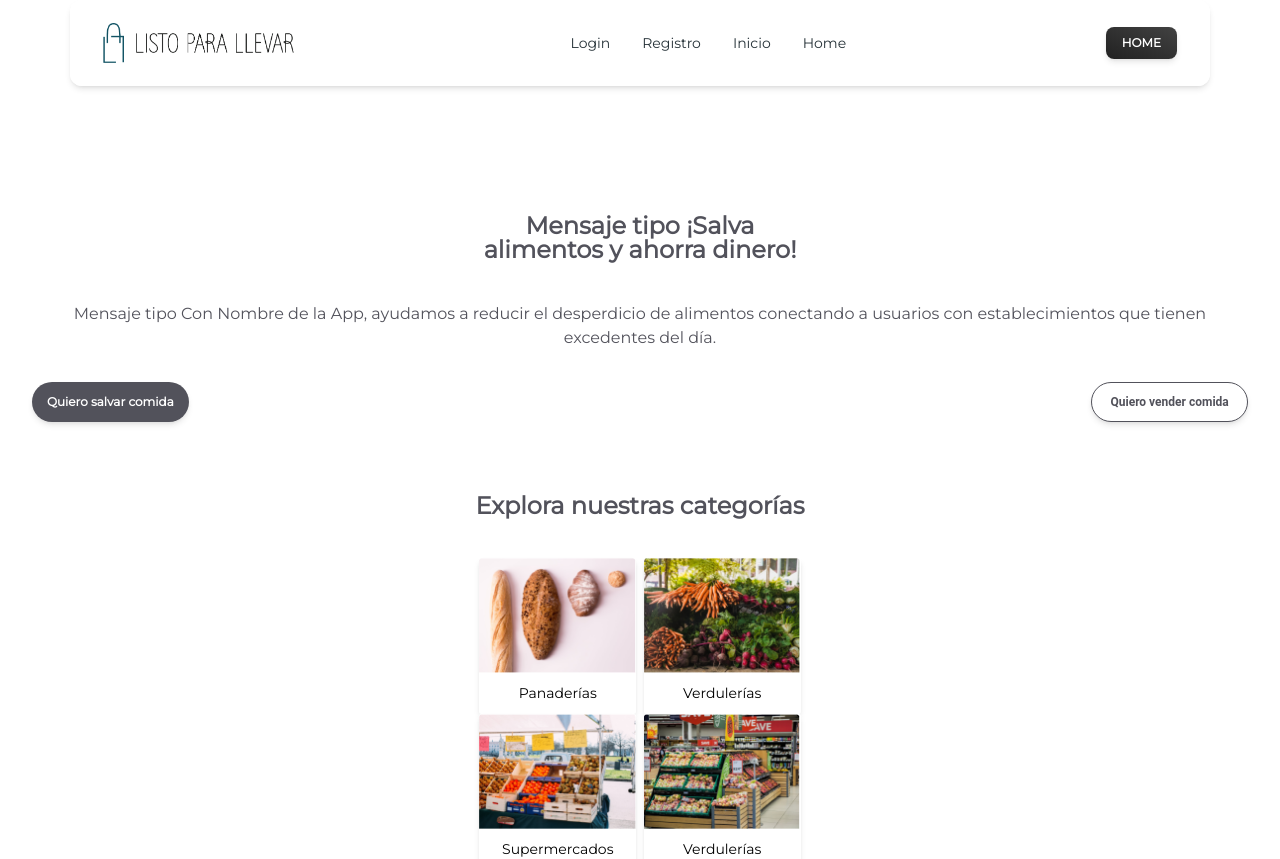
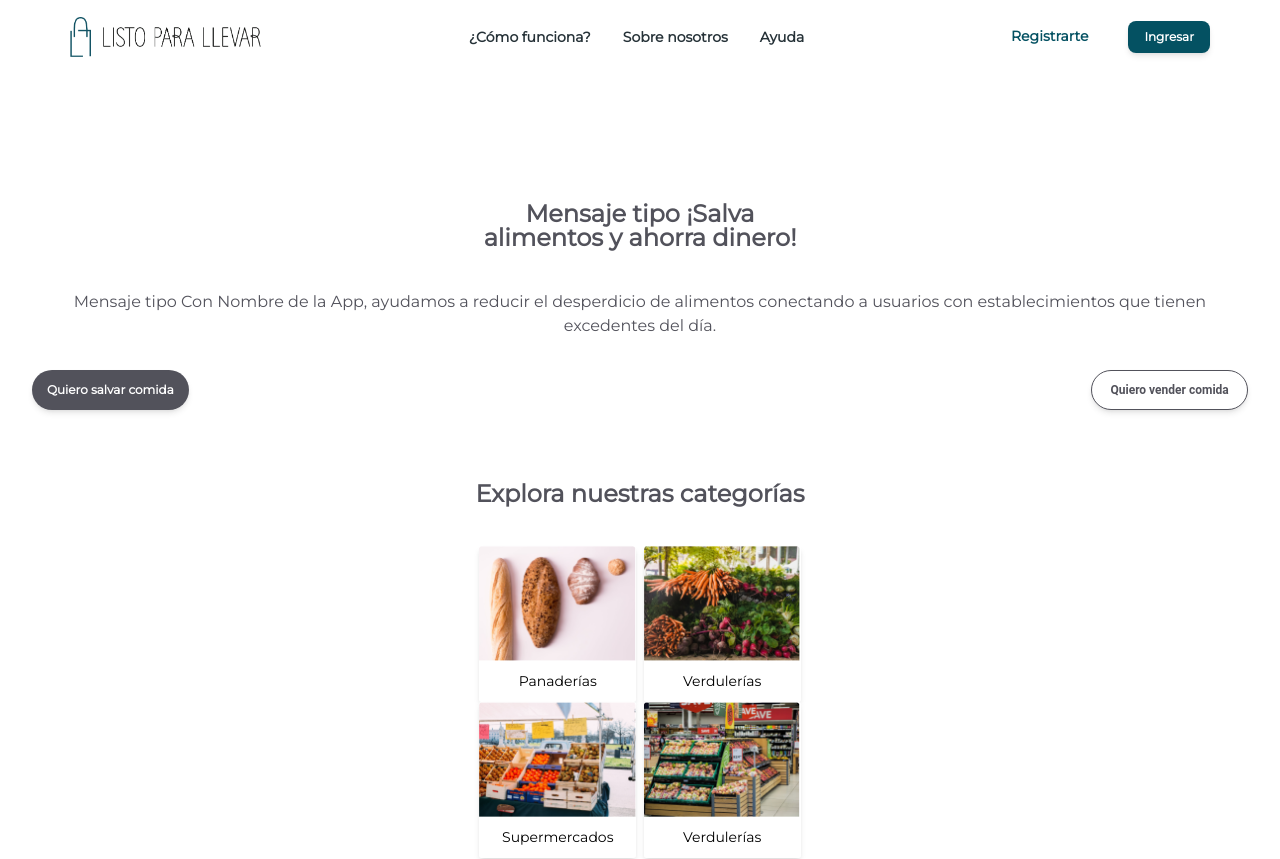
Before and after one commit to No-Country/s10-10-m-php-react-amazon, a React (Vite) app in the folder front/: page / in a window 1280 px wide. Shown: the top 859 px of the page. Built offline with nearby package versions, Linux system fonts and the light colour scheme.

Commit message:
BasicNavBar modified

```diff
--- a/front/src/components/BasicNavbar/index.jsx
+++ b/front/src/components/BasicNavbar/index.jsx
@@ -7,14 +7,15 @@ import {
   Collapse,
 } from "@material-tailwind/react";
 import { Link } from "wouter";
-import Logo from '../../assets/logo.png';
-const BasicNavbar =() => {
+import Logo from "../../assets/logo.png";
+
+const BasicNavbar = () => {
   const [openNav, setOpenNav] = React.useState(false);
 
   React.useEffect(() => {
     window.addEventListener(
       "resize",
-      () => window.innerWidth >= 960 && setOpenNav(false),
+      () => window.innerWidth >= 960 && setOpenNav(false)
     );
   }, []);
 
@@ -24,58 +25,57 @@ const BasicNavbar =() => {
         as="li"
         variant="small"
         color="blue-gray"
-        className="p-1 font-normal"
+        className="p-1 font-bold"
       >
-        <Link to="/auth/user/login" className="flex items-center">
-          Login
-        </Link>
+        <Link to="/">¿Cómo funciona?</Link>
       </Typography>
       <Typography
         as="li"
         variant="small"
         color="blue-gray"
-        className="p-1 font-normal"
+        className="p-1 font-bold"
       >
-        <Link to="/auth/user/signup" className="flex items-center">
-          Registro
-        </Link>
+        <Link to="/">Sobre nosotros</Link>
       </Typography>
       <Typography
         as="li"
         variant="small"
         color="blue-gray"
-        className="p-1 font-normal"
+        className="p-1 font-bold"
       >
-        <Link to="/" className="flex items-center">
-          Inicio
-        </Link>
-      </Typography>
-      <Typography
-        as="li"
-        variant="small"
-        color="blue-gray"
-        className="p-1 font-normal"
-      >
-        <Link to="/" className="flex items-center">
-          Home
-        </Link>
+        <Link to="/">Ayuda</Link>
       </Typography>
     </ul>
   );
 
   return (
-    <Navbar className="mx-auto max-w-screen-xl py-2 px-4 lg:px-8 lg:py-4">
+    <Navbar className="mx-auto  py-2 px-4 lg:px-8 lg:py-4 shadow-none">
       <div className="container mx-auto flex items-center justify-between text-blue-gray-900">
-        <Link
-          to="/"
-          className="mr-4 cursor-pointer py-1.5 font-medium"
+        <Link to="/">
+          <img
+            src={Logo}
+            alt="Listo Para Llevar"
+            className="object-cover object-center w-48 cursor-pointer"
+          />
+        </Link>
+
+        <div className="hidden lg:block">{navList}</div>
+        <div>
+        <Typography
+          variant="small"
+          className="font-bold text-colorPrimary hidden lg:inline-block"
         >
-          <img src={Logo} alt="Listo Para Llevar" className="object-cover object-center w-48" />
-        </Link>
-        <div className="hidden lg:block">{navList}</div>
-        <Button variant="gradient" size="sm" className="hidden lg:inline-block">
-          <Link to='home'>Home</Link>
+          <Link to="/auth/user/signup">Registrarte</Link>
+        </Typography>
+        <Button
+          size="sm"
+          className="ml-10 hidden lg:inline-block bg-colorPrimary"
+          style={{ textTransform: "none" }}
+        >
+          <Link to="/auth/user/login">Ingresar</Link>
         </Button>
+        </div>
+
         <IconButton
           variant="text"
           className="ml-auto h-6 w-6 text-inherit hover:bg-transparent focus:bg-transparent active:bg-transparent lg:hidden"
@@ -116,15 +116,25 @@ const BasicNavbar =() => {
       </div>
 
       <Collapse open={openNav}>
-        <div className="container mx-auto">
+        <div className="container mx-auto text-center">
           {navList}
-          <Button variant="gradient" size="sm" fullWidth className="mb-2">
-            <span><Link to="/home">Home</Link></span>
+          <Typography
+            variant="small"
+            className="p-1 font-bold text-colorPrimary"
+          >
+            <Link to="/auth/user/signup">Registrarte</Link>
+          </Typography>
+          <Button
+            size="sm"
+            className="mb-2 bg-colorPrimary"
+            style={{ textTransform: "none" }}
+          >
+            <Link to="/auth/user/login">Ingresar</Link>
           </Button>
         </div>
       </Collapse>
     </Navbar>
   );
-}
+};
 
-export default BasicNavbar
+export default BasicNavbar;
```
